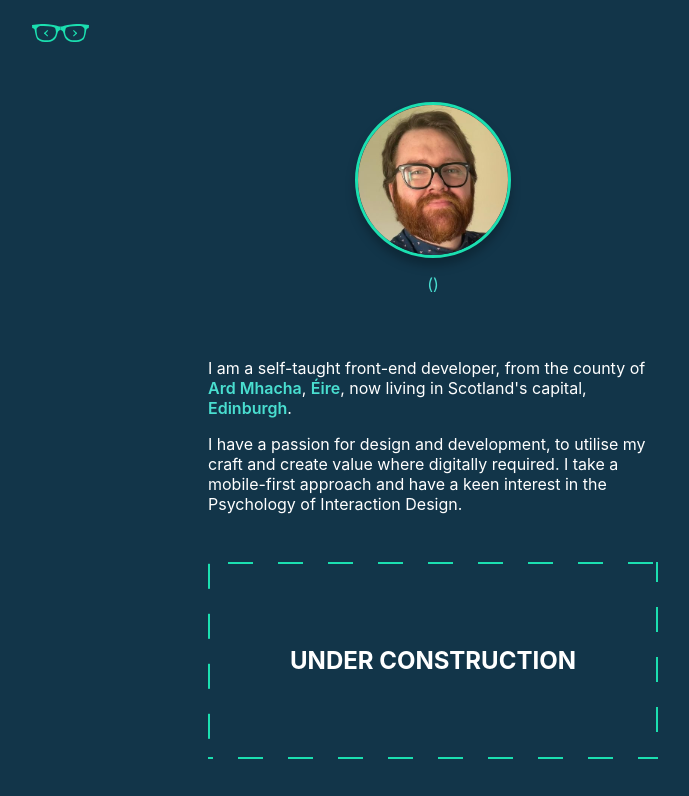
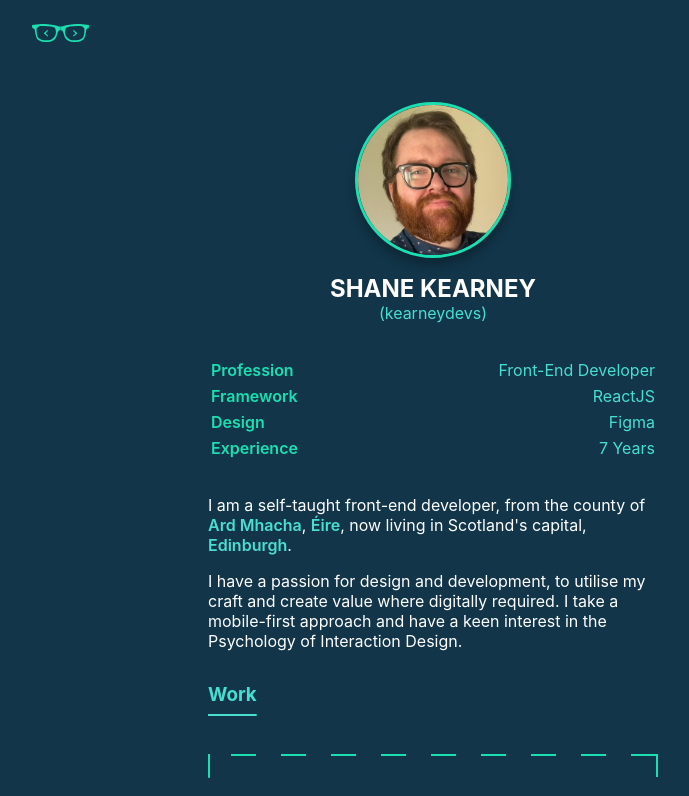
Before and after one commit to KearneyDevs/Kearney-Devs-v1, a React (Vite) app: page / in a window 1280 px wide. Shown: the top 796 px of the page, without its empty margins (207-896 px from the left). Built offline with nearby package versions, Linux system fonts and the light colour scheme.

Commit message:
fix: passing section directly to fix rendering issues

```diff
--- a/src/components.tsx
+++ b/src/components.tsx
@@ -29,7 +29,7 @@ export default function createSections(section: SectionProps) {
   const Component = Components[section.component];
 
   if (Component) {
-    return <Component key={section.id} section={section} />;
+    return <Component key={section.id} {...section} />;
   }
 
   return (
```
